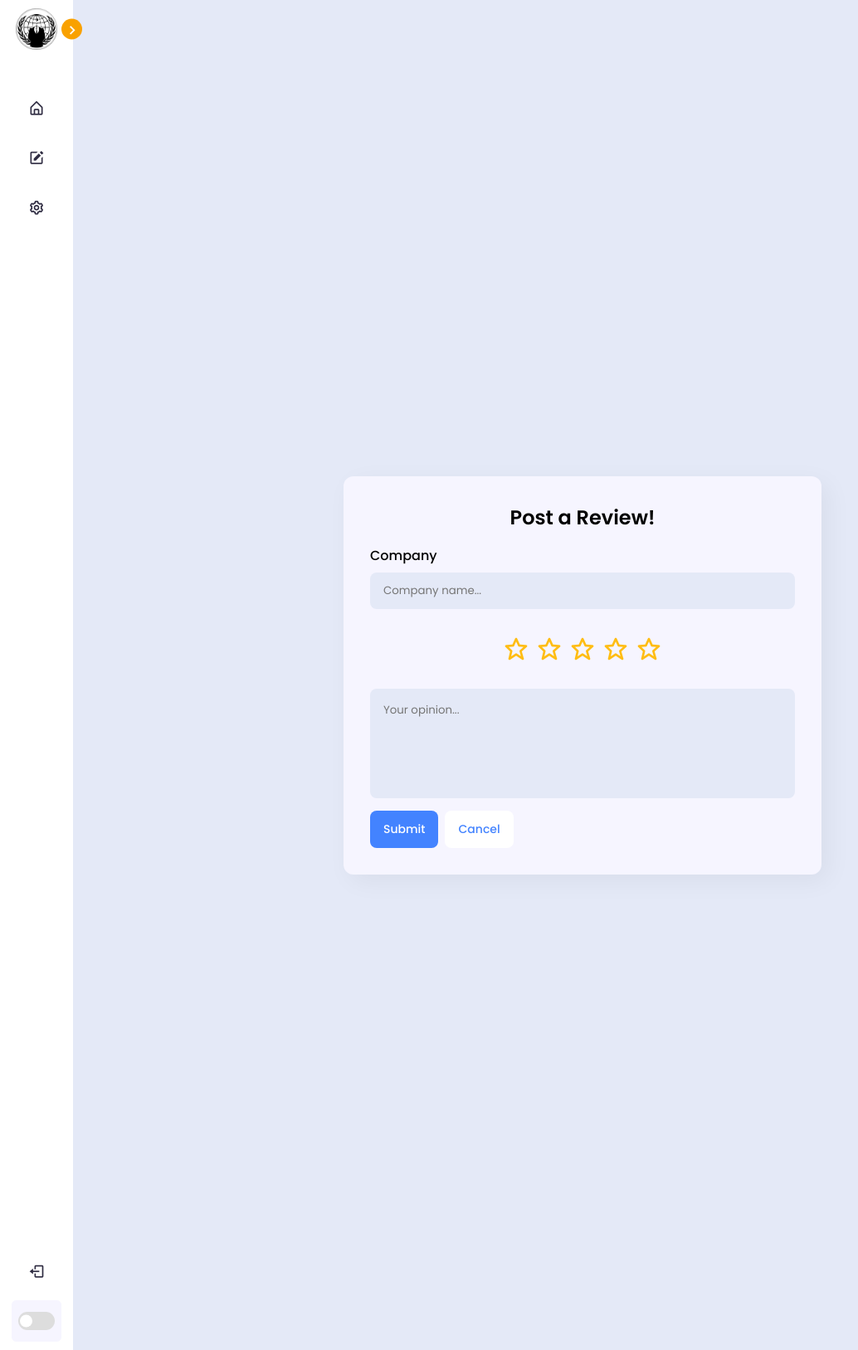
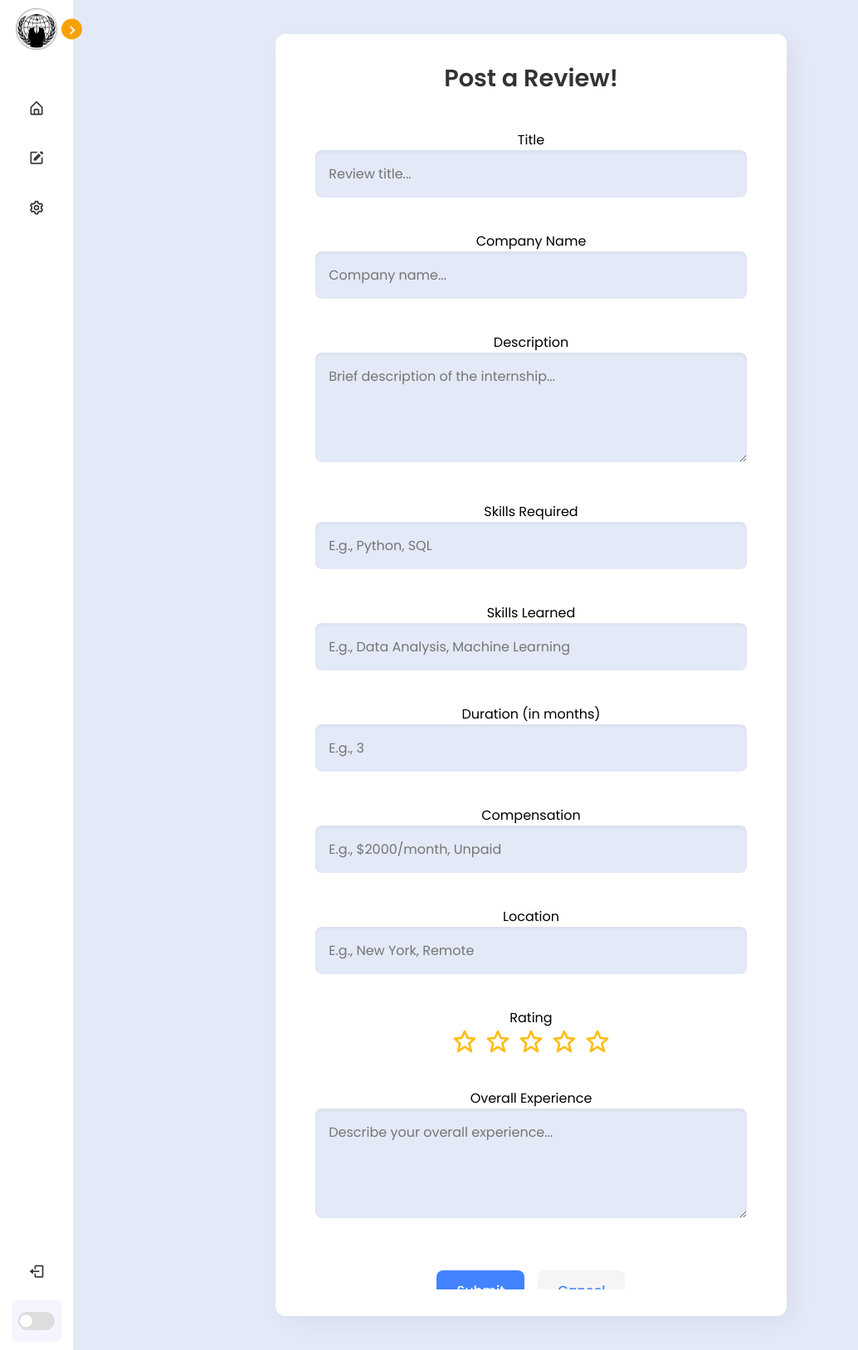
Before and after one commit to aesma008/Student-Internship-Web-Application, a Django app: page /post-a-review/ in a window 1280 px wide. Shown: the whole page at 83% size, without its empty margins (0-1034 px from the left). Run offline with Django 5.2, Linux system fonts and the light colour scheme; the visitor is signed in with stand-in values (Sample User, id 1); some libraries are stand-ins or nearby versions.

Commit message:
fix reviews draft

```diff
--- a/users/static/css/review.css
+++ b/users/static/css/review.css
@@ -7,7 +7,9 @@
 	--light: #F5F5F5;
 	--grey: #AAA;
 	--white: #FFF;
-	--shadow: 8px 8px 30px rgba(0,0,0,.05);
+	--shadow: 8px 8px 30px rgba(0, 0, 0, 0.05);
+	--text-color: #333;
+	--body-color: #E4E9F7;
 }
 
 body {
@@ -17,115 +19,132 @@ body {
 	align-items: center;
 	min-height: 100vh;
 	padding: 1rem;
+	font-family: 'Poppins', sans-serif;
 }
 
 .wrapper {
-	background: var(--primary-color-light);
+    background: var(--white);
     padding: 2rem;
-	max-width: 576px;
-	width: 200%;
-	border-radius: .75rem;
+    max-width: 720px; /* Increased width for a more spacious layout */
+    width: 100%;
+    height: 95vh; /* Increased height to take up more of the viewport */
+    max-height: 95vh; /* Ensures it doesn't exceed the viewport */
+    overflow-y: auto; /* Enables smooth scrolling if necessary */
+    border-radius: 0.75rem;
     box-shadow: var(--shadow);
     text-align: center;
+    display: flex;
+    flex-direction: column;
+    justify-content: space-between; /* Aligns content neatly */
 }
+
 .wrapper h3 {
-	font-size: 1.5rem;
+    font-size: 1.8rem;
     font-weight: 600;
+    margin-bottom: 1.5rem;
+    color: var(--text-color);
+}
+
+form {
+    display: flex;
+    flex-direction: column;
+    gap: 1.5rem; /* Increased spacing between fields */
+    flex-grow: 1;
+    overflow-y: auto;
+    padding: 1rem; /* Added padding inside the form */
+    box-sizing: border-box;
+}
+
+input[type="text"], input[type="number"], textarea, select {
+    width: 100%;
+    background: var(--body-color);
+    padding: 1rem; /* Increased padding for a more spacious feel */
+    border-radius: 0.5rem;
+    border: none;
+    outline: none;
     margin-bottom: 1rem;
+    font-size: 1rem; /* Increased font size for readability */
+    color: var(--text-color);
+    box-shadow: inset 0 2px 4px rgba(0, 0, 0, 0.05);
+    transition: border-color 0.3s ease;
 }
+
+input:focus, textarea:focus, select:focus {
+    border: 1px solid var(--blue);
+    box-shadow: 0 0 4px rgba(67, 131, 255, 0.5);
+}
+
+textarea {
+    resize: vertical;
+}
+
 .rating {
     display: flex;
     justify-content: center;
-	align-items: center;
-	grid-gap: .5rem;
+    gap: 0.5rem;
     font-size: 2rem;
     color: var(--yellow);
-	margin-bottom: 2rem;
+    margin-bottom: 1rem;
 }
+
 .rating .star {
     cursor: pointer;
-}
-.rating .star.active {
-	opacity: 0;
-	animation: animate .5s calc(var(--i) * .1s) ease-in-out forwards;
+    transition: transform 0.3s ease, color 0.3s ease;
 }
 
-@keyframes animate {
-	0% {
-		opacity: 0;
-		transform: scale(1);
-	}
-	50% {
-		opacity: 1;
+.rating .star:hover,
+.rating .star.active {
+    color: var(--blue);
     transform: scale(1.2);
 }
-	100% {
-		opacity: 1;
-		transform: scale(1);
-	}
+
+.btn-group {
+    display: flex;
+    gap: 1rem; /* Increased spacing between buttons */
+    justify-content: center;
+    margin-top: 1rem;
 }
 
-
-.rating .star:hover {
-	transform: scale(1.1);
-}
-textarea {
-	width: 100%;
-	background: var(--body-color);
-	padding: 1rem;
-	border-radius: .5rem;
-	border: none;
-	outline: none;
-	resize: none;
-	margin-bottom: .5rem;
-	color: var(--text-color);
-}
-.btn-group {
-	display: flex;
-	grid-gap: .5rem;
-	align-items: center;
-}
 .btn-group .btn {
-	padding: .75rem 1rem;
-	border-radius: .5rem;
+    padding: 0.75rem 1.5rem;
+    border-radius: 0.5rem;
     border: none;
     outline: none;
     cursor: pointer;
-	font-size: .875rem;
+    font-size: 1rem;
     font-weight: 500;
 }
+
 .btn-group .btn.submit {
     background: var(--blue);
     color: var(--white);
+    transition: background 0.3s ease;
 }
+
 .btn-group .btn.submit:hover {
     background: var(--blue-d-1);
 }
+
 .btn-group .btn.cancel {
-	background: var(--white);
+    background: var(--light);
     color: var(--blue);
-}
-.btn-group .btn.cancel:hover {
-	background: var(--light);
-}
-.company-section {
-    text-align: left;
-    margin-bottom: 1rem;
+    transition: background 0.3s ease;
 }
 
-.company-section label {
-    display: block;
-    font-weight: 500;
-    margin-bottom: .5rem;
+.btn-group .btn.cancel:hover {
+    background: var(--grey);
 }
 
-.company-section input[type="text"] {
-    width: 100%;
-    background: var(--body-color);
-    padding: .75rem 1rem;
-    border-radius: .5rem;
-    border: none;
-    outline: none;
-    margin-bottom: 1rem;
-    color: var(--text-color);
+@media (max-width: 768px) {
+    .wrapper {
+        padding: 1.5rem;
     }
+
+    form {
+        gap: 1rem; /* Adjust gap for smaller screens */
+    }
+
+    .btn-group {
+        flex-direction: column; /* Stack buttons vertically on smaller screens */
+    }
+}
--- a/users/templates/collegehub/post_a_review.html
+++ b/users/templates/collegehub/post_a_review.html
@@ -11,10 +11,49 @@
     <h3>Post a Review!</h3>
     <form method="POST" action="{% url 'post-a-review' %}">
         {% csrf_token %}
+
         <div class="company-section">
-            <label for="company">Company</label>
-            <input type="text" name="company" id="company" placeholder="Company name..." required aria-label="Company">
+            <label for="title">Title</label>
+            <input type="text" name="title" id="title" placeholder="Review title..." required>
         </div>
+
+        <div class="company-section">
+            <label for="company_name">Company Name</label>
+            <input type="text" name="company_name" id="company_name" placeholder="Company name..." required>
+        </div>
+
+        <div class="textarea-section">
+            <label for="description">Description</label>
+            <textarea name="description" id="description" rows="4" placeholder="Brief description of the internship..." required></textarea>
+        </div>
+
+        <div class="company-section">
+            <label for="skills_required">Skills Required</label>
+            <input type="text" name="skills_required" id="skills_required" placeholder="E.g., Python, SQL" required>
+        </div>
+
+        <div class="company-section">
+            <label for="skills_learned">Skills Learned</label>
+            <input type="text" name="skills_learned" id="skills_learned" placeholder="E.g., Data Analysis, Machine Learning" required>
+        </div>
+
+        <div class="company-section">
+            <label for="duration">Duration (in months)</label>
+            <input type="number" name="duration" id="duration" placeholder="E.g., 3" min="0" required>
+        </div>
+
+        <div class="company-section">
+            <label for="compensation">Compensation</label>
+            <input type="text" name="compensation" id="compensation" placeholder="E.g., $2000/month, Unpaid">
+        </div>
+
+        <div class="company-section">
+            <label for="location">Location</label>
+            <input type="text" name="location" id="location" placeholder="E.g., New York, Remote" required>
+        </div>
+
+        <div class="rating-section">
+            <label>Rating</label>
             <div class="rating">
                 <input type="number" name="rating" hidden>
                 <i class='bx bx-star star' style="--i: 0;"></i>
@@ -23,13 +62,20 @@
                 <i class='bx bx-star star' style="--i: 3;"></i>
                 <i class='bx bx-star star' style="--i: 4;"></i>
             </div>
-        <textarea name="opinion" cols="30" rows="5" placeholder="Your opinion..." required maxlength="500" aria-label="Opinion"></textarea>
+        </div>
+
+        <div class="textarea-section">
+            <label for="overall_experience">Overall Experience</label>
+            <textarea name="overall_experience" id="overall_experience" rows="4" placeholder="Describe your overall experience..." required></textarea>
+        </div>
+
         <div class="btn-group">
             <button type="submit" class="btn submit">Submit</button>
             <button type="button" class="btn cancel" onclick="window.location.href='{% url 'home' %}'">Cancel</button>
         </div>
     </form>
 </div>
+
 {% endblock %}
 {% block extra_scripts %}
 <script type="text/javascript" src="{% static 'js/review-star.js' %}" defer></script>
--- a/users/urls.py
+++ b/users/urls.py
@@ -2,7 +2,7 @@ from django.conf import settings
 from django.conf.urls.static import static
 
 from .views import register, login_view, home_view, activate, logout_view, settings_view, password_reset_view, \
-    post_a_review
+    post_a_review, review_detail
 from django.urls import path
 
 urlpatterns = [
@@ -13,5 +13,6 @@ urlpatterns = [
                   path('logout/', logout_view, name='logout'),
                   path('settings/', settings_view, name='settings'),
                   path('post-a-review/', post_a_review, name='post-a-review'),
-                  path('password_reset/', password_reset_view, name='password_reset')
+                  path('password_reset/', password_reset_view, name='password_reset'),
+                  path('review/<int:review_id>/', review_detail, name='review_detail'),
               ] + static(settings.MEDIA_URL, document_root=settings.MEDIA_ROOT)
--- a/users/views.py
+++ b/users/views.py
@@ -10,14 +10,15 @@ from django.contrib.auth import login, get_user_model, logout, update_session_au
 from django.contrib.auth.decorators import login_required
 from django.contrib.auth.forms import AuthenticationForm
 from django.contrib.sites.shortcuts import get_current_site
-from django.shortcuts import render, redirect
+from django.shortcuts import render, redirect, get_object_or_404
 from django.template.loader import render_to_string
 from django.utils.encoding import force_bytes, force_str
 from django.utils.http import urlsafe_base64_encode, urlsafe_base64_decode
 from django.utils.safestring import mark_safe
+from django.core.paginator import Paginator
 
 from .decorators import clear_messages, anonymous_required
-from .forms import RegisterForm
+from .forms import RegisterForm, ReviewForm
 from .models import Profile, Review
 from .tokens import account_activation_token
 
@@ -191,29 +192,59 @@ def password_reset_view(request):
 @login_required(login_url="/login/")
 def post_a_review(request):
     if request.method == 'POST':
-        company = request.POST.get('company')
-        rating = request.POST.get('rating')
-        opinion = request.POST.get('opinion')
+        try:
+            # Log incoming data
+            print("POST data:", request.POST)
 
-        if company and rating and opinion:
+            # Retrieve form data
+            title = request.POST.get('title')
+            company_name = request.POST.get('company_name')
+            description = request.POST.get('description')
+            overall_experience = request.POST.get('overall_experience')
+            skills_required = request.POST.get('skills_required')
+            skills_learned = request.POST.get('skills_learned')
+            duration = request.POST.get('duration')
+            compensation = request.POST.get('compensation')
+            location = request.POST.get('location')
+            rating = request.POST.get('rating')
+            opinion = request.POST.get('opinion')
+
+            # Validate required fields
+            if not title or not company_name or not description or not rating or not opinion:
+                messages.error(request, "Please fill out all required fields.")
+                return redirect('post-a-review')
+
+            # Validate rating
             try:
                 rating = int(rating)
-                if 1 <= rating <= 5:  # Validate rating within a range (e.g., 1-5 stars)
-                    review = Review.objects.create(
-                        user=request.user,
-                        company=company,
-                        rating=rating,
-                        opinion=opinion,
-                    )
-                    messages.success(request, 'Your review has been posted successfully!')
-                    return redirect('home')  # Redirect to a relevant page
-                else:
-                    messages.error(request, 'Please provide a rating between 1 and 5.')
+                if rating < 1 or rating > 5:
+                    messages.error(request, "Rating must be between 1 and 5.")
+                    return redirect('post-a-review')
             except ValueError:
-                messages.error(request, 'Invalid rating value. Please enter a number between 1 and 5.')
-        else:
-            messages.error(request, 'All fields are required.')
+                messages.error(request, "Invalid rating value.")
+                return redirect('post-a-review')
 
+            # Create review
+            review = Review.objects.create(
+                user=request.user,
+                title=title,
+                company_name=company_name,
+                description=description,
+                overall_experience=overall_experience,
+                skills_required=skills_required,
+                skills_learned=skills_learned,
+                duration=duration,
+                compensation=compensation,
+                location=location,
+                rating=rating,
+                opinion=opinion,
+            )
+            messages.success(request, "Your review has been posted successfully!")
+            return redirect('home')
+        except Exception as e:
+            print("Error:", e)  # Log the error for debugging
+            messages.error(request, "An error occurred. Please try again.")
+            return redirect('post-a-review')
     return render(request, 'collegehub/post_a_review.html')
 
 
@@ -223,14 +254,22 @@ def home_view(request):
     company = request.GET.get('company', '')
     rating = request.GET.get('rating', '')
 
-    # Filter reviews based on search parameters
-    reviews = Review.objects.all()
+    reviews_list = Review.objects.all()
     if query:
-        reviews = reviews.filter(opinion__icontains=query)
+        reviews_list = reviews_list.filter(opinion__icontains=query)
     if company:
-        reviews = reviews.filter(company__icontains=company)
+        reviews_list = reviews_list.filter(company__icontains=company)
     if rating:
-        reviews = reviews.filter(rating=rating)
+        reviews_list = reviews_list.filter(rating=rating)
 
-    context = {'reviews': reviews}
-    return render(request, 'collegehub/home.html', context)
+    paginator = Paginator(reviews_list, 5)  # Show 5 reviews per page
+    page_number = request.GET.get('page')
+    reviews = paginator.get_page(page_number)
+
+    return render(request, 'collegehub/home.html', {'reviews': reviews})
+
+
+@login_required
+def review_detail(request, review_id):
+    review = get_object_or_404(Review, id=review_id)
+    return render(request, 'collegehub/review_detail.html', {'review': review})
```
Also changed, not shown: users/forms.py (+32 -27 lines), users/models.py (+10 -2 lines), users/templates/collegehub/home.html (+20 -3 lines), users/templates/collegehub/review_detail.html (added, +58 -0 lines). Lines whose indentation alone changed are shown as unchanged.
